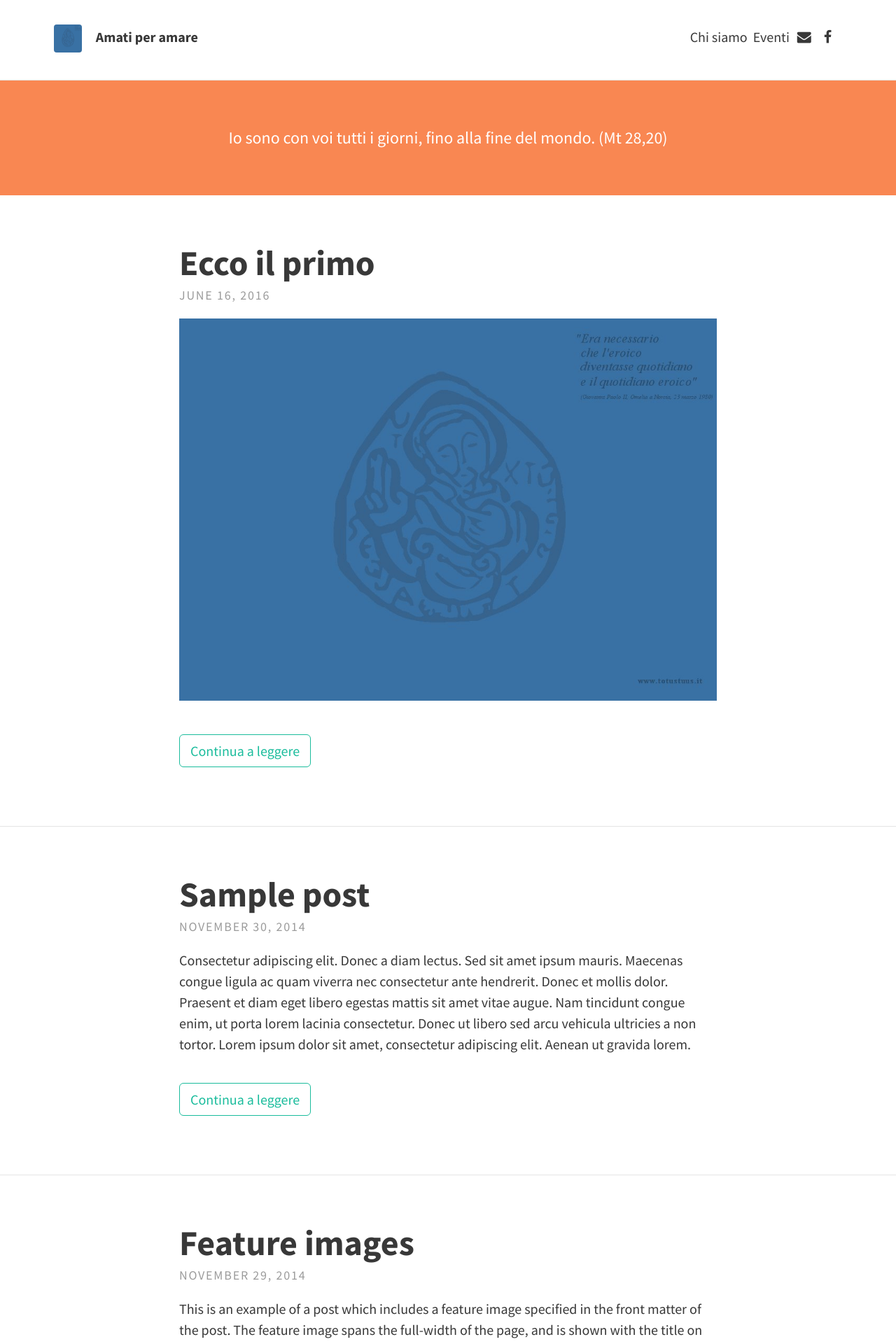
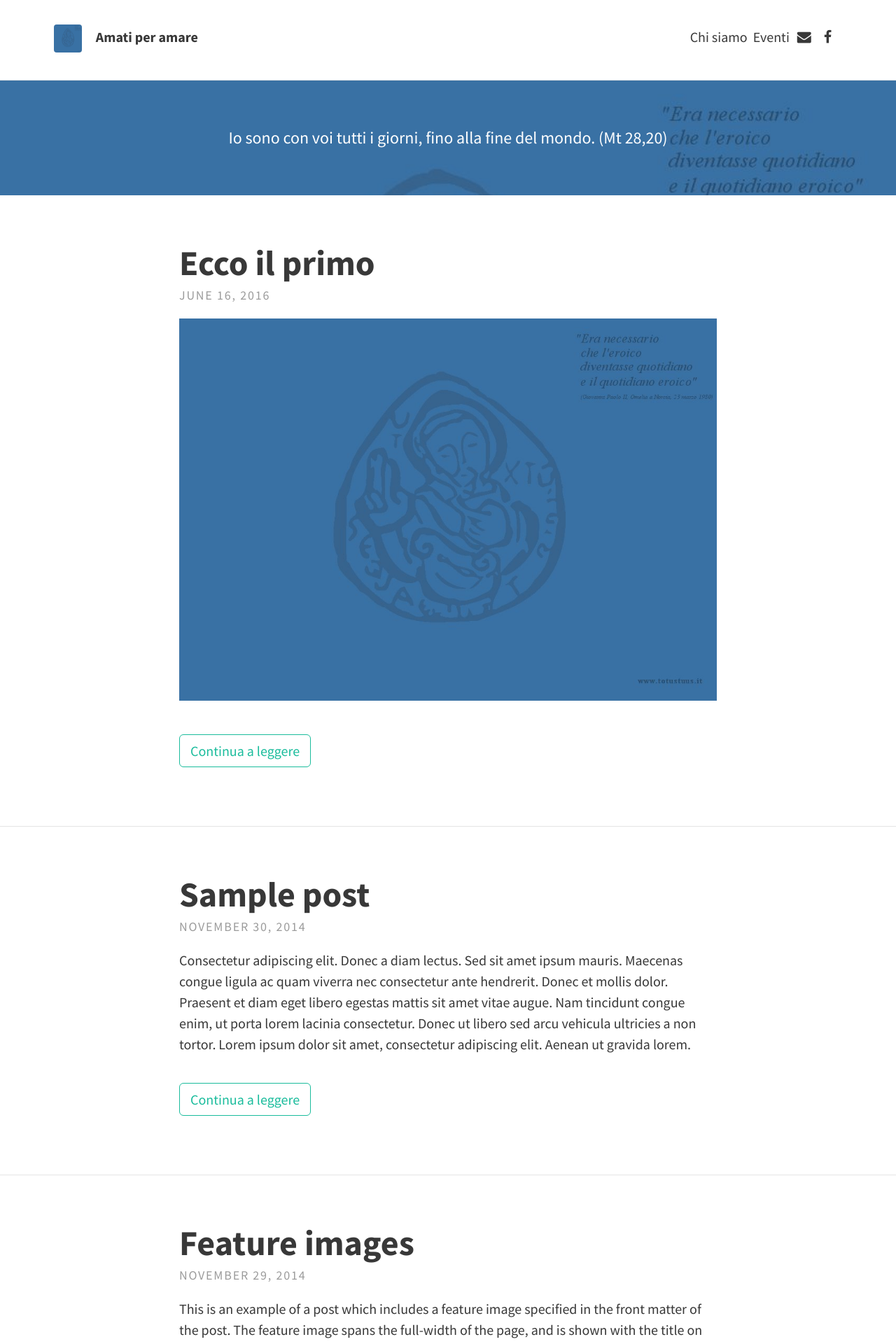
Before and after one commit to amatiperamare/amatiperamare.github.io, a Jekyll site: the page built from index.html, in a window 1280 px wide. Shown: the top 1920 px of the page at 70% size. Built offline with Jekyll 4.4.1, drawn with Linux system fonts in a browser that asks for light colours; nearby versions of some CDN libraries; the list of posts is cut into pages by our own code.

Commit message:
Updated Config

```diff
--- a/_config.yml
+++ b/_config.yml
@@ -13,10 +13,11 @@ url: http://example.com
 theme:
   title: Amati per amare
   avatar: "/uploads/eroico.jpg"
+  favicon: "/uploads/eroico.jpg"
   gravatar:
   description: La pagina ufficiale di Amati per amare
   header_text: "<p>Io sono con voi tutti i giorni, fino alla fine del mondo. (Mt 28,20)</p>"
-  header_text_feature_image:
+  header_text_feature_image: "/uploads/eroico.jpg"
   footer_text: Ispirati dalla fede Cristiana, crediamo che la persona, quando si sente
     amata e voluta bene fiorisce! E nell'amore... lì è Dio. Il nostro scopo è portare
     l'Amore di Gesù in particolare fra le coppie di sposi e fra coppie in crisi.
@@ -51,7 +52,6 @@ theme:
   str_continue_reading: Continua a leggere
   google_fonts: Source+Sans+Pro:400,700,700italic,400italic
   post_navigation: false
-  favicon: "/uploads/eroico.jpg"
 paginate: 5
 paginate_path: blog/page:num
 markdown: kramdown
```
